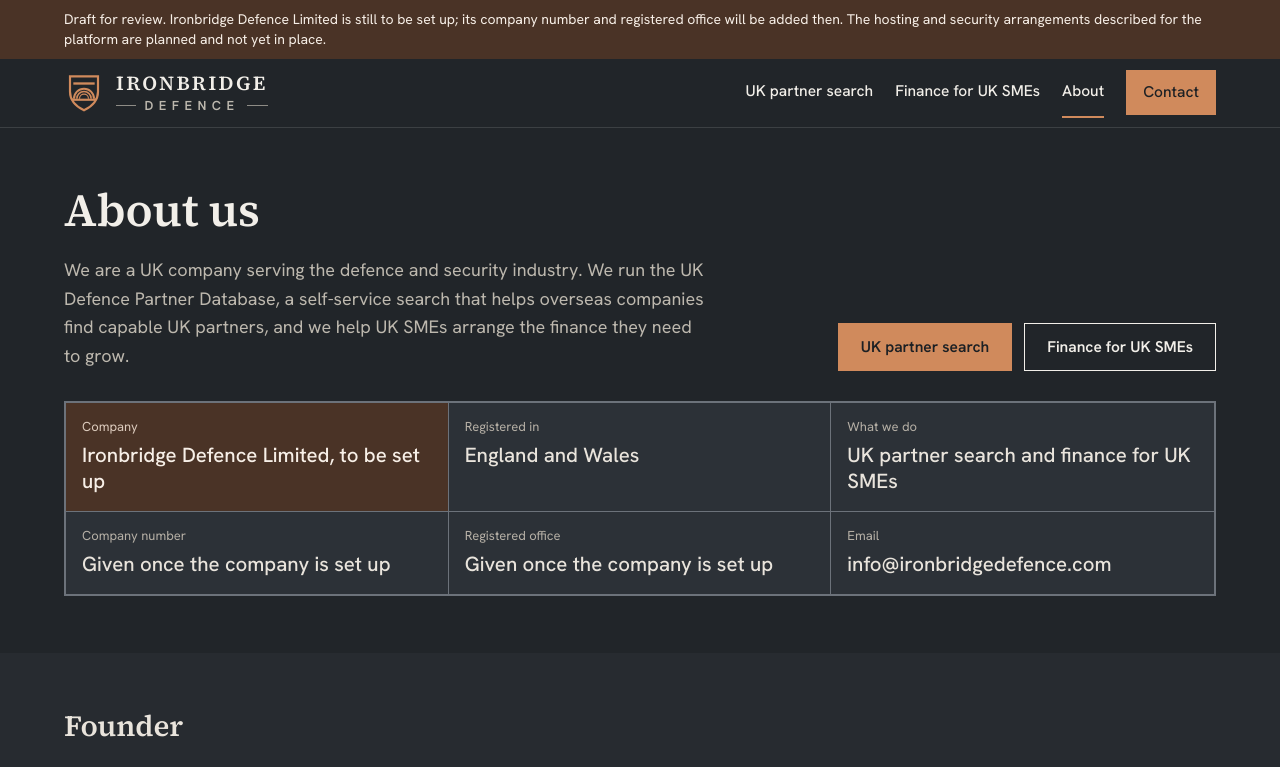
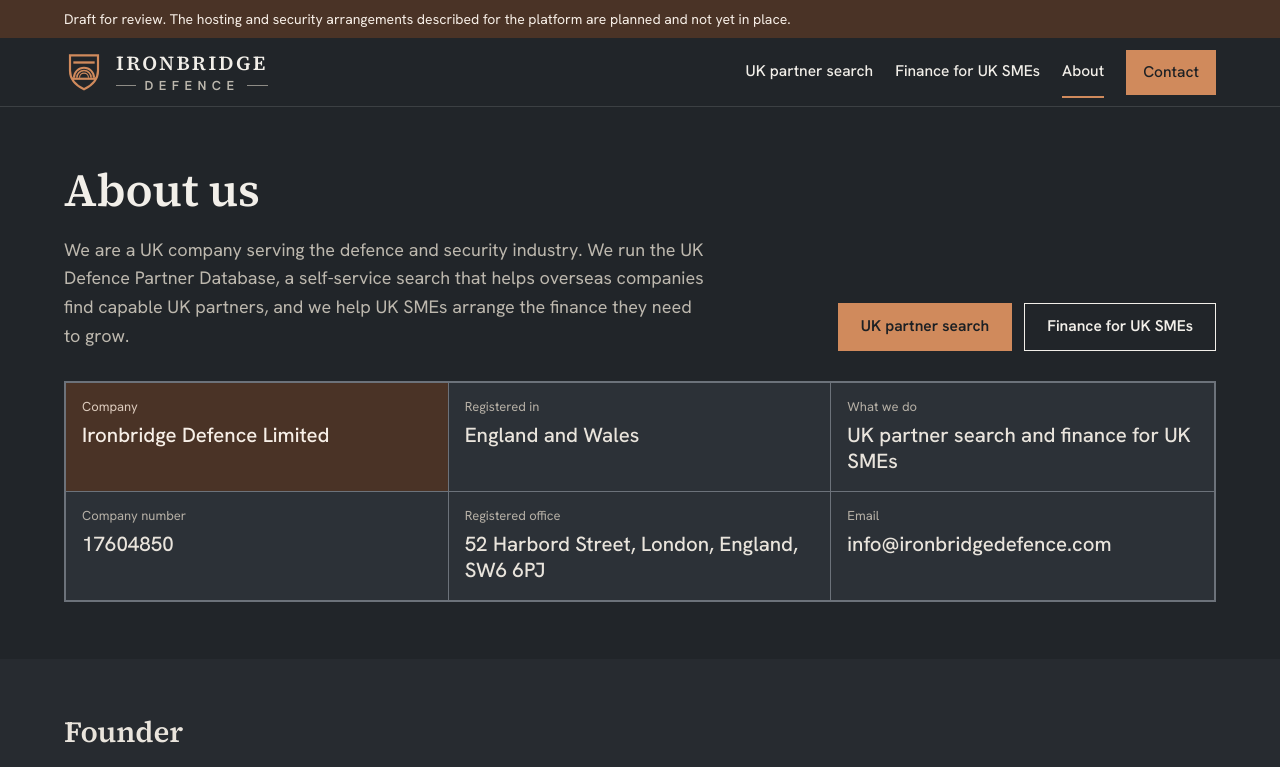
Before and after one commit to sjmlewis/ironbridge-website, a plain HTML site: page about.html in a window 1280 px wide. Shown: the top 767 px of the page. Drawn offline with Linux system fonts and the light colour scheme.

Commit message:
Company set up: add company number and registered office
IRONBRIDGE DEFENCE LIMITED was registered on 26 November 2026 (company
number 17604850). The footer and the About page now give the registered
name, where it is registered, the company number and the registered office,
as the law requires on a company's website. The draft strip no longer says
the company is still to be set up. The site stays a draft (noindex).
Built with claude/newco-site/build_site_v21_2026-11-26.py.

Co-Authored-By: Claude Opus 5.5 <noreply@anthropic.com>
Claude-Session: https://claude.ai/code/session_013TCq9cEu7Fvy6YutX6o7mS

```diff
--- a/about.html
+++ b/about.html
@@ -16,7 +16,7 @@
 </head>
 <body>
 <a class="skip" href="#main">Skip to content</a>
-<p class="draft">Draft for review. Ironbridge Defence Limited is still to be set up; its company number and registered office will be added then. The hosting and security arrangements described for the platform are planned and not yet in place.</p>
+<p class="draft">Draft for review. The hosting and security arrangements described for the platform are planned and not yet in place.</p>
 <header class="top"><div class="wrap bar"><a class="brand" href="index.html" aria-label="Ironbridge Defence, home"><span class="bmark" aria-hidden="true"><svg viewBox="0 0 120 120" focusable="false"><path d="M18,10 H102 V56 C102,82 84,100 60,112 C36,100 18,82 18,56 Z" fill="none" stroke="currentColor" stroke-width="6.5" stroke-linejoin="miter"/><rect x="28" y="28" width="64" height="7" fill="currentColor"/><path d="M30.00,77.00 A30,30 0 0 1 90.00,77.00" fill="none" stroke="currentColor" stroke-width="6"/><path d="M38.50,77.00 A21.5,21.5 0 0 1 81.50,77.00" fill="none" stroke="currentColor" stroke-width="4.5"/><path d="M46.50,77.00 A13.5,13.5 0 0 1 73.50,77.00" fill="none" stroke="currentColor" stroke-width="3.5"/><rect x="24" y="77" width="72" height="6.5" fill="currentColor"/></svg></span><span class="bwords" aria-hidden="true"><span class="bw1">IRONBRIDGE</span><span class="bw2"><i></i>DEFENCE<i></i></span></span></a><nav class="nav" aria-label="Main"><a href="uk-partner-search.html">UK partner search</a><a href="finance.html">Finance for UK SMEs</a><a href="about.html" aria-current="page">About</a><a class="navbtn" href="about.html#contact">Contact</a></nav></div></header>
 <main id="main">
 <section class="band"><div class="wrap hero">
@@ -24,11 +24,11 @@
   <p class="lede">We are a UK company serving the defence and security industry. We run the UK Defence Partner Database, a self-service search that helps overseas companies find capable UK partners, and we help UK SMEs arrange the finance they need to grow.</p>
   <div class="actions"><a class="btn solid" href="uk-partner-search.html">UK partner search</a><a class="btn" href="finance.html">Finance for UK SMEs</a></div>
   <figure class="tblock pic" aria-label="Company details">
-    <div class="c y"><span>Company</span><b>Ironbridge Defence Limited, to be set up</b></div>
+    <div class="c y"><span>Company</span><b>Ironbridge Defence Limited</b></div>
     <div class="c"><span>Registered in</span><b>England and Wales</b></div>
     <div class="c"><span>What we do</span><b>UK partner search and finance for UK SMEs</b></div>
-    <div class="c"><span>Company number</span><b>Given once the company is set up</b></div>
-    <div class="c"><span>Registered office</span><b>Given once the company is set up</b></div>
+    <div class="c"><span>Company number</span><b>17604850</b></div>
+    <div class="c"><span>Registered office</span><b>52 Harbord Street, London, England, SW6 6PJ</b></div>
     <div class="c"><span>Email</span><b>info@ironbridgedefence.com</b></div>
   </figure>
 </div></section>
@@ -71,9 +71,9 @@
     <div><a class="brand" href="index.html" aria-label="Ironbridge Defence, home"><span class="bmark" aria-hidden="true"><svg viewBox="0 0 120 120" focusable="false"><path d="M18,10 H102 V56 C102,82 84,100 60,112 C36,100 18,82 18,56 Z" fill="none" stroke="currentColor" stroke-width="6.5" stroke-linejoin="miter"/><rect x="28" y="28" width="64" height="7" fill="currentColor"/><path d="M30.00,77.00 A30,30 0 0 1 90.00,77.00" fill="none" stroke="currentColor" stroke-width="6"/><path d="M38.50,77.00 A21.5,21.5 0 0 1 81.50,77.00" fill="none" stroke="currentColor" stroke-width="4.5"/><path d="M46.50,77.00 A13.5,13.5 0 0 1 73.50,77.00" fill="none" stroke="currentColor" stroke-width="3.5"/><rect x="24" y="77" width="72" height="6.5" fill="currentColor"/></svg></span><span class="bwords" aria-hidden="true"><span class="bw1">IRONBRIDGE</span><span class="bw2"><i></i>DEFENCE<i></i></span></span></a>
       <p class="fdesc">UK partner search for overseas defence and security companies, and finance for UK SMEs.</p></div>
     <nav class="flinks" aria-label="Footer"><a href="uk-partner-search.html">UK partner search</a><a href="finance.html">Finance for UK SMEs</a><a href="about.html">About us</a><a href="about.html#contact">Contact</a><a href="about.html#privacy">Privacy</a></nav>
-    <p class="legal">Ironbridge Defence Limited is still to be set up. The company number and registered office will appear here once it is.</p>
+    <p class="legal">Ironbridge Defence Limited. Registered in England and Wales, company number 17604850. Registered office: 52 Harbord Street, London, England, SW6 6PJ.</p>
   </div>
-  <p class="copy">© 2026 Ironbridge Defence</p>
+  <p class="copy">© 2026 Ironbridge Defence Limited</p>
 </div></footer>
 
 </body>
```
Also changed, not shown: finance.html (+3 -3 lines), index.html (+3 -3 lines), uk-partner-search.html (+3 -3 lines).
